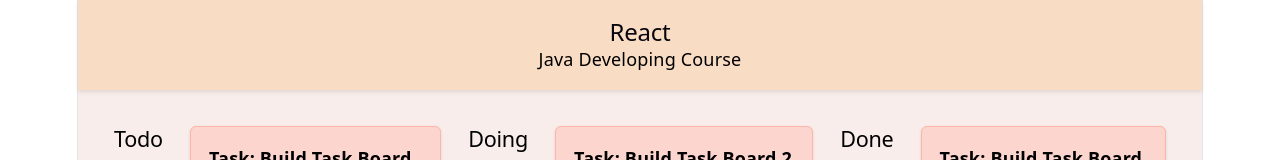
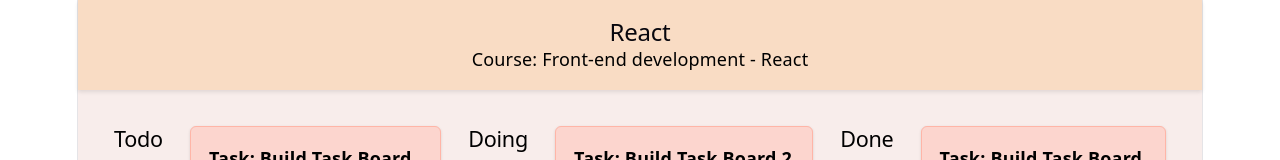
Before and after one commit to L2025S/task-board, a React (Vite) app in the folder task-board/: page / in a window 1280 px wide. Shown: the top 160 px of the page. Built offline with nearby package versions, Linux system fonts and the light colour scheme.

Commit message:
Add component test for Header for title visibility

```diff
--- a/task-board/src/App.tsx
+++ b/task-board/src/App.tsx
@@ -7,7 +7,7 @@
 const App = () => {
   return (
      <div className="app">
-      <Header title="React" courseName="Java Developing Course"></Header>
+      <Header title="React" courseName="Course: Front-end development - React"></Header>
 
       <main className="app-main">
         <div className="columns">
```
Also changed, not shown: 1 other file (tests, documents, lock files or other folders).
